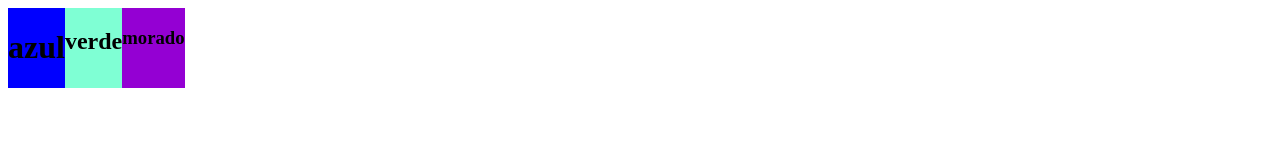
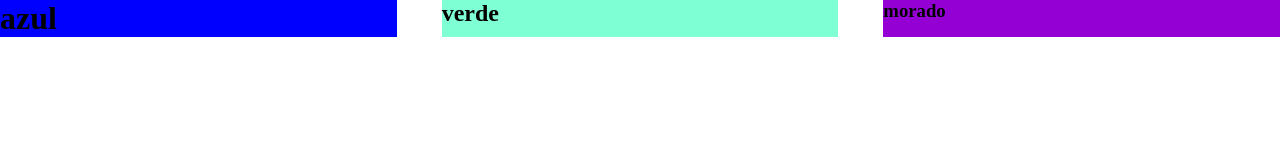
Before and after one commit to Sofi1210/responsive, a plain HTML site: page index.html in a window 1280 px wide. Drawn offline with Linux system fonts and the light colour scheme.

Commit message:
imagenes de la pagina

```diff
--- a/estilos.css
+++ b/estilos.css
@@ -1,5 +1,14 @@
+*{
+    margin: 0;
+}
+
+
+
+
 .contenedor{
     display: flex;
+    width: 100%;
+    justify-content: space-between;
 }
 
 
@@ -7,16 +16,18 @@
 
 .azul{
     background-color: blue;
-    max-width:20%;
-    height: 20%;
+    width: calc((100% / 3 ) - 30px);
+    height:20%;
 
 }
 
 .verde{
     background-color: aquamarine;
+    width:calc((100% / 3 ) - 30px);
 
 }
 
 .morado{
     background-color: darkviolet;
+    width:calc((100% / 3 ) - 30px);
 }
```
Also changed, not shown: 6.jpg (added), d.jpg (added), r.jpg (added).
